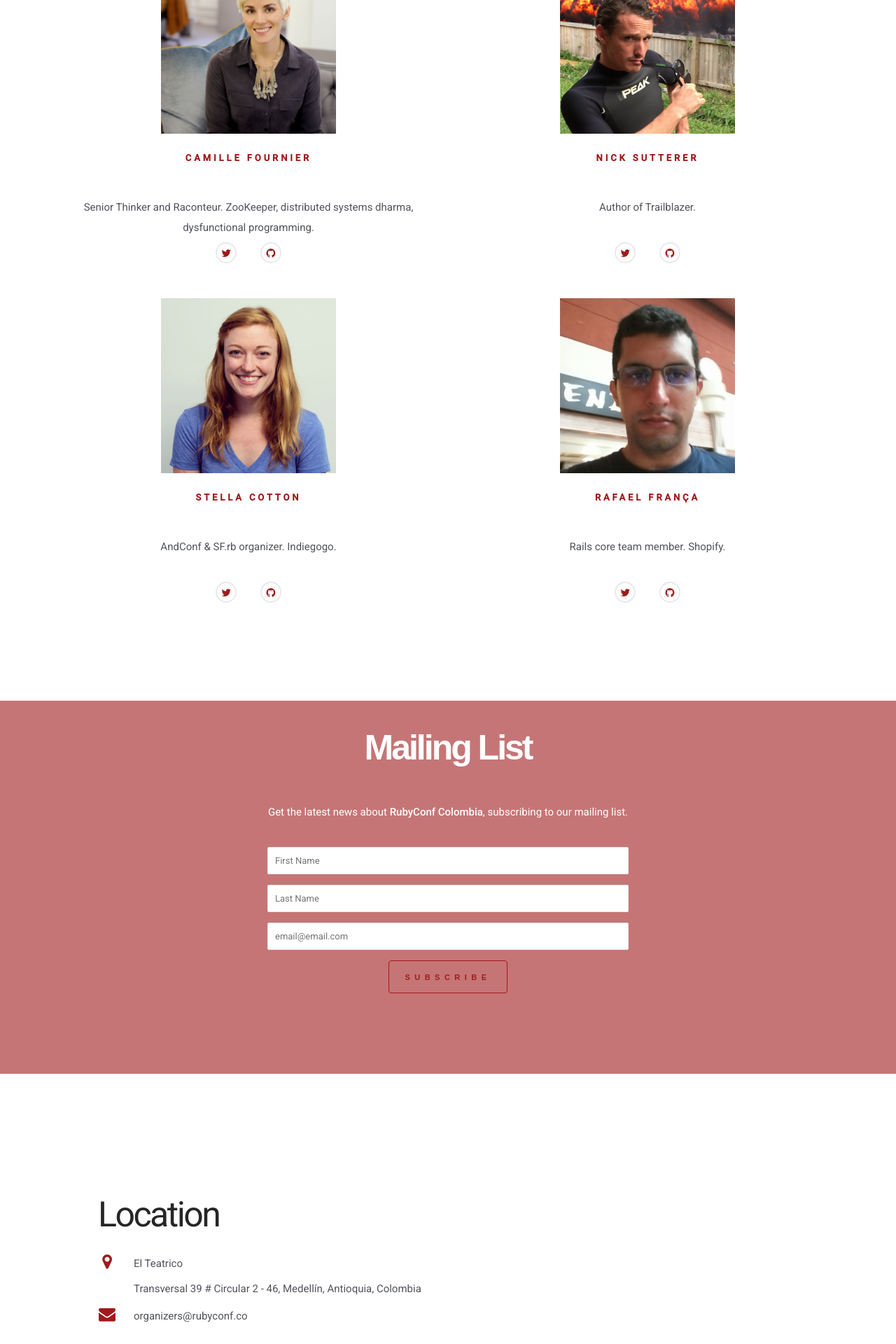
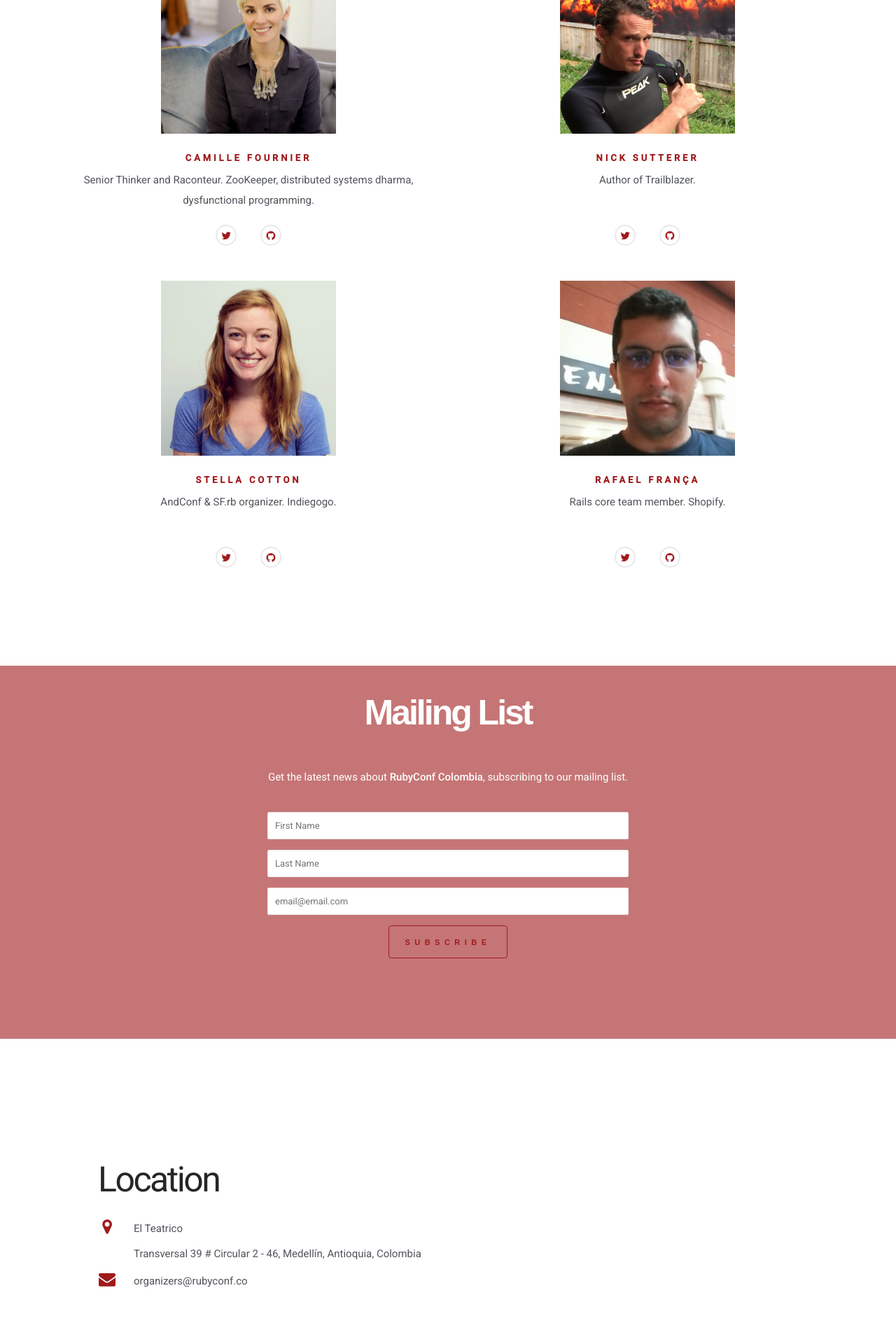
Before and after one commit to RubyConfCo/2016-rubyconfco.github.io, a Jekyll site: the page built from index.html, in a window 1280 px wide. Shown: the part 1830-3750 px from the top of the page at 70% size. Built offline with Jekyll 4.4.1, drawn with Linux system fonts in a browser that asks for light colours; some web fonts are replaced.

Commit message:
Remove speaker company for now

```diff
--- a/_includes/index/speakers.html
+++ b/_includes/index/speakers.html
@@ -12,9 +12,7 @@
       </div>
 
       <h3 class="name">{{ speaker.name}} </h3>
-      <p class="text-alt">
-        <small>{{ speaker.company }}</small>
-      </p>
+
       <p class="about">
         {{ speaker.bio }}
       </p>
--- a/_sass/_index.scss
+++ b/_sass/_index.scss
@@ -93,8 +93,8 @@
   #speakers {
     .speaker {
       position: relative;
-      height: 445px;
-      max-height: 445px;
+      height: 420px;
+      max-height: 420px;
     }
 
     .speaker-socials {
```
